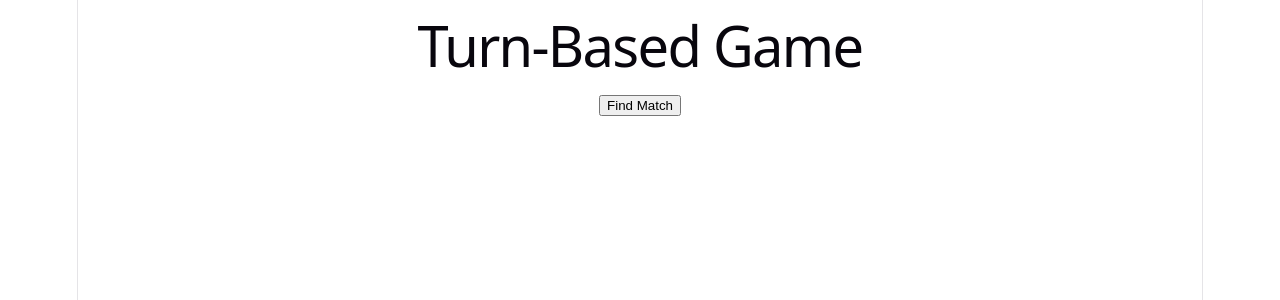
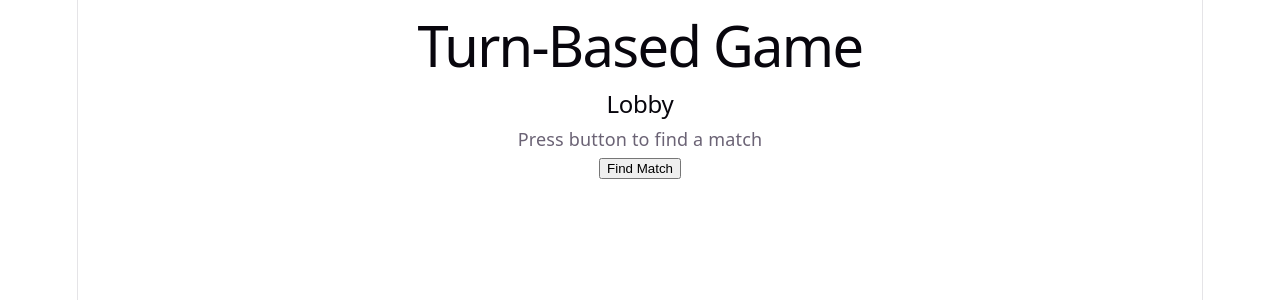
Before and after one commit to MnaboDe/turn-based-game, a React app in the folder frontend/: page / in a window 1280 px wide. Shown: the top 300 px of the page. Built offline with nearby package versions, Linux system fonts and the light colour scheme; the HTML template or start-up script is replaced by a standard one.

Commit message:
Add lobby screen component

```diff
--- a/frontend/src/App.jsx
+++ b/frontend/src/App.jsx
@@ -1,7 +1,10 @@
+import Lobby from "./screens/Lobby";
+
 function App() {
   return (
     <main>
       <h1>Turn-Based Game</h1>
+      <Lobby />
       <button>Find Match</button>
     </main>
   );
--- /dev/null
+++ b/frontend/src/screens/Lobby.jsx
@@ -0,0 +1,10 @@
+function Lobby() {
+    return (
+        <div>
+            <h2>Lobby</h2>
+            <p>Press button to find a match</p>
+        </div>
+    );
+}
+
+export default Lobby;
```
